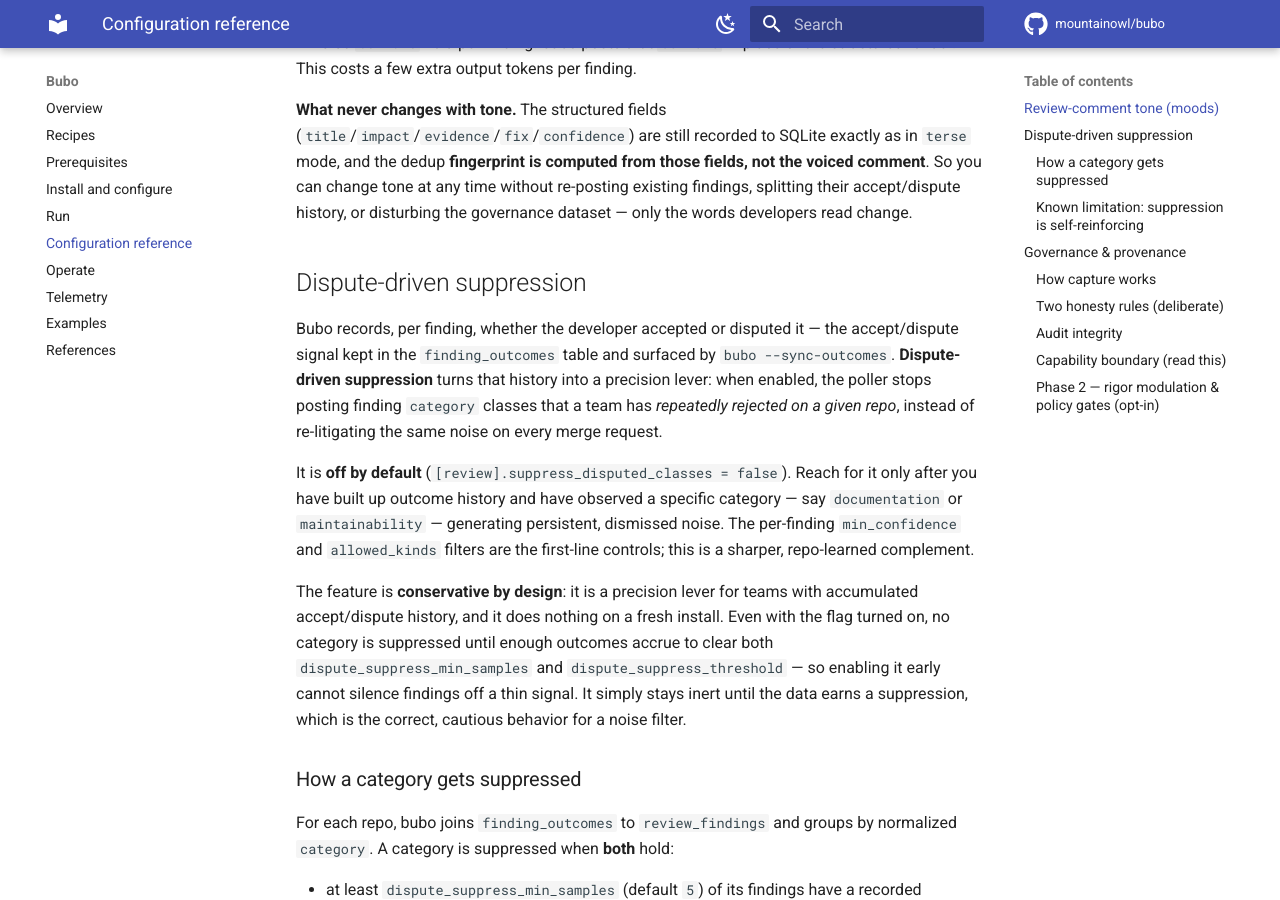
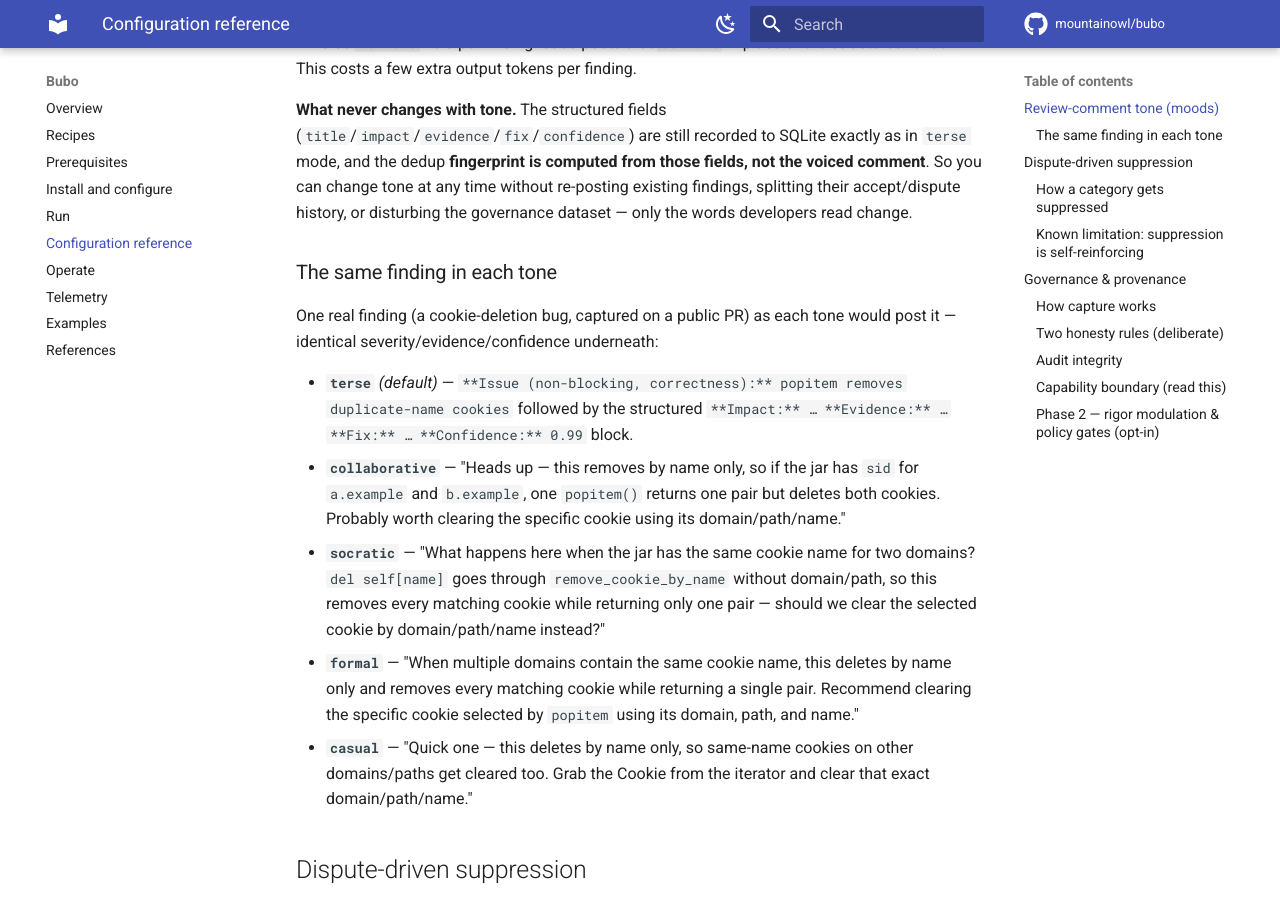
Before and after one commit to mountainowl/ai-code-review, an MkDocs documentation site: the page built from docs/configuration.md, in a window 1280 px wide and 900 px high, scrolled down 5257 px. Built offline with MkDocs 1.6.1 and Material for MkDocs 9.7.7, drawn with Linux system fonts in a browser that asks for light colours; comment, search, counter and statistics services are not loaded.

Commit message:
docs(review): market tone moods in README + per-tone examples
Add a '🎭 Give it a mood' section to the README using the four real mood
outputs from a no-post dry-run of the same finding (psf/requests cookie bug),
with the honesty hook that severity/evidence/confidence/fingerprint/audit data
are identical across tones. Expand the configuration.md tone section with the
same per-tone example outputs.

```diff
--- a/docs/configuration.md
+++ b/docs/configuration.md
@@ -312,6 +312,17 @@ fields, not the voiced comment**. So you can change tone at any time without
 re-posting existing findings, splitting their accept/dispute history, or
 disturbing the governance dataset — only the words developers read change.
 
+### The same finding in each tone
+
+One real finding (a cookie-deletion bug, captured on a public PR) as each tone
+would post it — identical severity/evidence/confidence underneath:
+
+- **`terse`** *(default)* — `**Issue (non-blocking, correctness):** popitem removes duplicate-name cookies` followed by the structured `**Impact:** … **Evidence:** … **Fix:** … **Confidence:** 0.99` block.
+- **`collaborative`** — "Heads up — this removes by name only, so if the jar has `sid` for `a.example` and `b.example`, one `popitem()` returns one pair but deletes both cookies. Probably worth clearing the specific cookie using its domain/path/name."
+- **`socratic`** — "What happens here when the jar has the same cookie name for two domains? `del self[name]` goes through `remove_cookie_by_name` without domain/path, so this removes every matching cookie while returning only one pair — should we clear the selected cookie by domain/path/name instead?"
+- **`formal`** — "When multiple domains contain the same cookie name, this deletes by name only and removes every matching cookie while returning a single pair. Recommend clearing the specific cookie selected by `popitem` using its domain, path, and name."
+- **`casual`** — "Quick one — this deletes by name only, so same-name cookies on other domains/paths get cleared too. Grab the Cookie from the iterator and clear that exact domain/path/name."
+
 ## Dispute-driven suppression
 
 Bubo records, per finding, whether the developer accepted or disputed it —
```
Also changed, not shown: README.md (+45 -0 lines).
